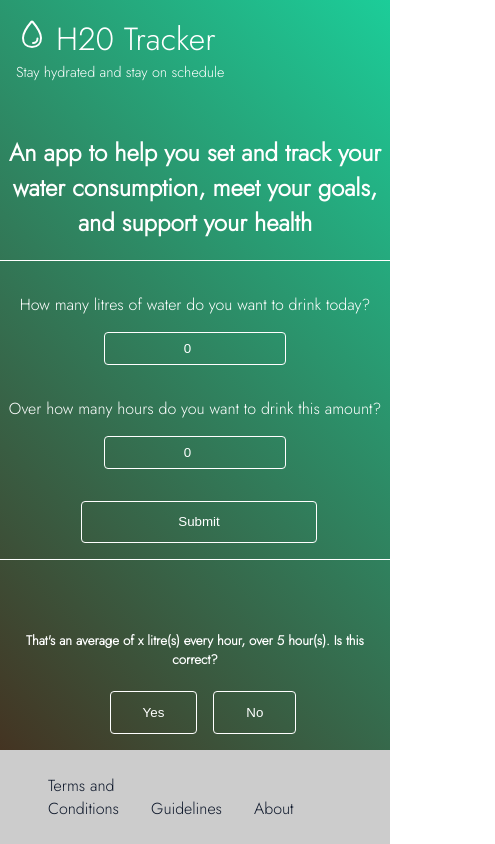
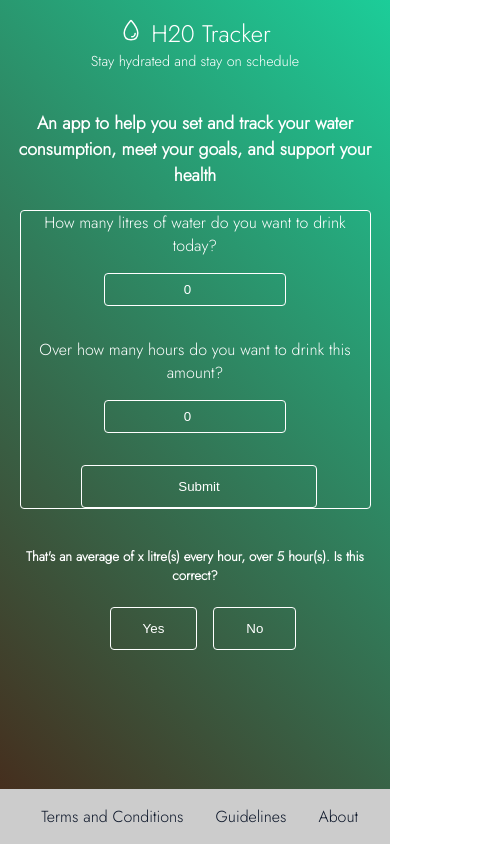
Before and after one commit to dwyafon/water-tracker, a Next.js app: page / in a window 390 px wide. Shown: the whole page, 495 px wide, since content can reach past the window. Built offline with nearby package versions, Linux system fonts and the light colour scheme.

Commit message:
add small screen responsiveness

```diff
--- a/components/footer.js
+++ b/components/footer.js
@@ -8,7 +8,7 @@ const Container = styled.div`
   flex-shrink: 0;
   color: #0c1629;
   background-color: #ccc;
-  padding: 0.5rem;
+  /* padding: 0.5rem; */
   min-width: 100%;
   max-width: 100%;
 `
--- a/components/form.js
+++ b/components/form.js
@@ -6,14 +6,14 @@ const Container = styled.div`
   flex-direction: column;
   align-items: center;
   justify-content: center;
-  min-width: 100%;
   max-width: 100%;
-`
+  `
 
 const Intro = styled.h2`
   color: #fff;
-  max-width: 40rem;
   text-align: center;
+  font-size: 1.1rem;
+  padding: 0.5rem;
 `
 
 const FormContainer = styled.form`
@@ -23,8 +23,8 @@ const FormContainer = styled.form`
   justify-content: center;
   border: 1px solid #fff;
   border-radius: 4px;
-  width: 600px;
-  padding: 2rem 4rem 1rem;
+  max-width: 90%;
+  /* padding: rem 2rem 1rem; */
 `
 
 const Prompt = styled.label`
--- a/components/header.js
+++ b/components/header.js
@@ -5,17 +5,16 @@ import styled from 'styled-components'
 const HeaderContainer = styled.div`
   display: flex;
   flex-direction: column;
+  align-items: center;
   color: #fff;
-  padding-left: 1rem;
-  padding-top: 1rem;
+  padding: 1rem;
   min-width: 100%;
-  max-width: 100%;
 `
 
 const AppName = styled.div`
   display: flex;
   color: #fff;
-  font-size: 2rem;
+  font-size: 1.5rem;
 `
 
 const HeaderIcon = styled.div`
--- a/components/layout.js
+++ b/components/layout.js
@@ -5,12 +5,15 @@ import Header from '../components/header'
 import Footer from '../components/footer'
 
 const Container = styled.div`
-  min-height: 100vh;
-  min-width: 100vw;
-  background: linear-gradient(45deg, #472718, #1ccd99);
+  height: 100vh;
+  width: 100vw;
+  display: grid;
+  grid-template-rows: auto 1fr 1fr auto;
+  grid-template-columns: 100%;
+  background: linear-gradient(45deg, #472718, #1ccd99) no-repeat center center;
   background-size: cover;
-  display: grid;
-  grid-template-rows: auto 1fr auto;
+  overflow: auto;
+
 `
 
 const Layout = ({ children }) => {
--- a/pages/index.js
+++ b/pages/index.js
@@ -1,16 +1,18 @@
 import React from 'react'
 import Head from 'next/head'
-import styles from '../styles/Home.module.css'
+// import styles from '../styles/Home.module.css'
 import Layout from '../components/layout'
 import Form from '../components/form'
 import Confirmation from '../components/confirmation'
 
 const Home = () => {
   return (
+    <>
     <Layout>
       <Form />
       <Confirmation />
     </Layout>
+    </>
   )
 }
 
--- a/styles/globals.css
+++ b/styles/globals.css
@@ -2,17 +2,13 @@
 
 html,
 body {
-  height: 100vh;
-  width: 100vw;
+  margin: 0;
   padding: 0;
-  margin: 0;
+  /* height: 100vh;
+  width: 100vw; */
   box-sizing: border-box;
   font-family: 'Jost', sans-serif;
   color: #fff;
-  /* font-family: -apple-system, BlinkMacSystemFont, Segoe UI, Roboto, Oxygen,
-    Ubuntu, Cantarell, Fira Sans, Droid Sans, Helvetica Neue, sans-serif;
-    color: #fff; */
-
 }
 
 a {
```
Also changed, not shown: pages/testpage.js (added).
